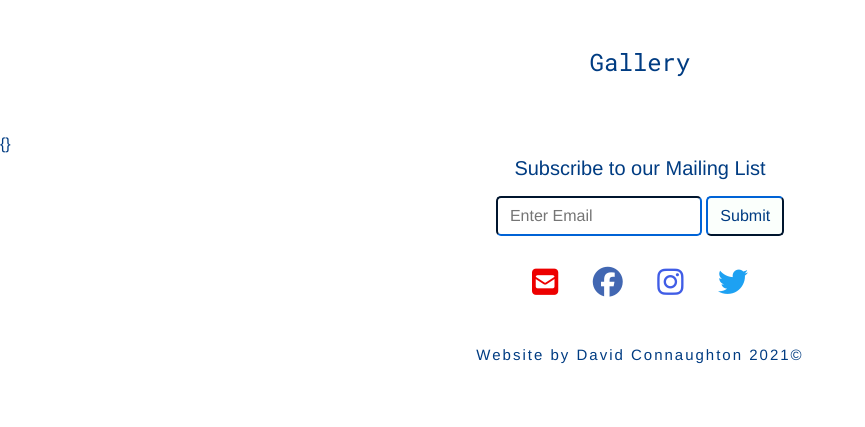
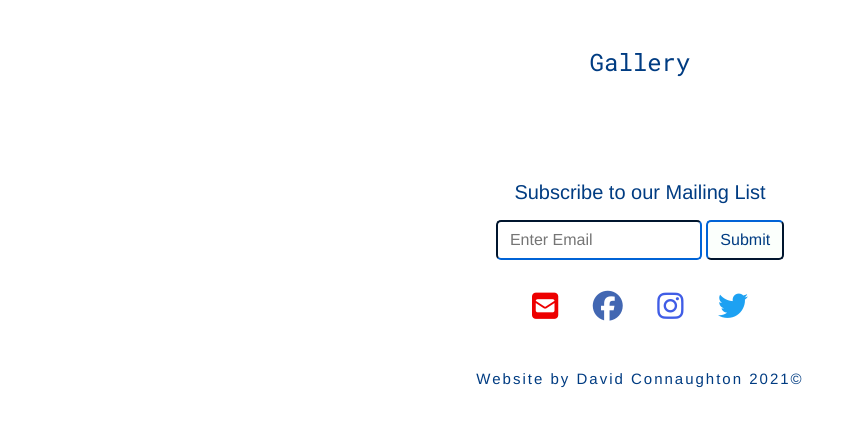
Before and after one commit to david-connaughton/dlrfolk, a Django app: page /photos/ in a window 1280 px wide. Shown: the part 94-521 px from the top of the page, without its empty margins (0-865 px from the left). Run offline with Django 3.2, Linux system fonts and the light colour scheme; data that the repository does not hold is empty; some libraries are stand-ins or nearby versions.

Commit message:
updated template

```diff
--- a/photos/templates/photos/photography.html
+++ b/photos/templates/photos/photography.html
@@ -20,49 +20,22 @@
 </button>
 
 <section>
-    <div id="carouselExampleIndicators" class="carousel slide" data-ride="carousel" style="overflow:hidden">
-        <ol class="carousel-indicators">
-            <li data-target="#carouselExampleIndicators" data-slide-to="0" class="active"></li>
-            <li data-target="#carouselExampleIndicators" data-slide-to="1"></li>
-            <li data-target="#carouselExampleIndicators" data-slide-to="2"></li>
-        </ol>
-        {}
 
-        <div class="carousel-inner">
-            <div class="carousel-item active img-fluid">
-                {% for photo in photos %}
-                <img src='{{ photo.image.url }}' alt="First slide">
-                {% endfor %}
-            </div>
-        </div>
-
-        <a class="carousel-control-prev" href="#carouselExampleIndicators" role="button" data-slide="prev">
-            <span class="carousel-control-prev-icon" aria-hidden="true"></span>
-            <span class="sr-only">Previous</span>
-        </a>
-        <a class="carousel-control-next" href="#carouselExampleIndicators" role="button" data-slide="next">
-            <span class="carousel-control-next-icon" aria-hidden="true"></span>
-            <span class="sr-only">Next</span>
-        </a>
-    </div>
-    <!-- <div class="row">
+    <div class="row">
         {% for photo in photos %}
         <div class="col-12 col-md-6 col-lg-6">
             <div class="card m-5 border-0 mx-auto text-center card-outline">
-            <div class="embed-responsive embed-responsive-16by9">
-                <iframe class="embed-responsive-item" src="{{ photo.image.url }}"></iframe>
-            </div>
-            <img src="{{ photo.image.url }}" alt="Card image cap" class="card-img-top">
-            <div class="card-body">
-                <div class="artist">
-                    <h2 class="card-title">{{ photo.artist }}</h2>
+                <img src="{{ photo.image.url }}" alt="Card image cap" class="card-img-top" style="max-width: 18rem;">
+                <div class="card-body">
+                    <div class="artist">
+                        <h2 class="card-title">{{ photo.artist }}</h2>
+                    </div>
+                    <p class="card-text">{{ photo.date_one }} </p>
+                    <!-- <small>{{ photo.image_by }}</small> -->
                 </div>
-                <p class="card-text">{{ photo.date_one }} </p>
-                 <small>{{ photo.image_by }}</small>
             </div>
         </div>
-    </div> -->
-    {% endfor %}
+        {% endfor %}
     </div>
 </section>
 
```
